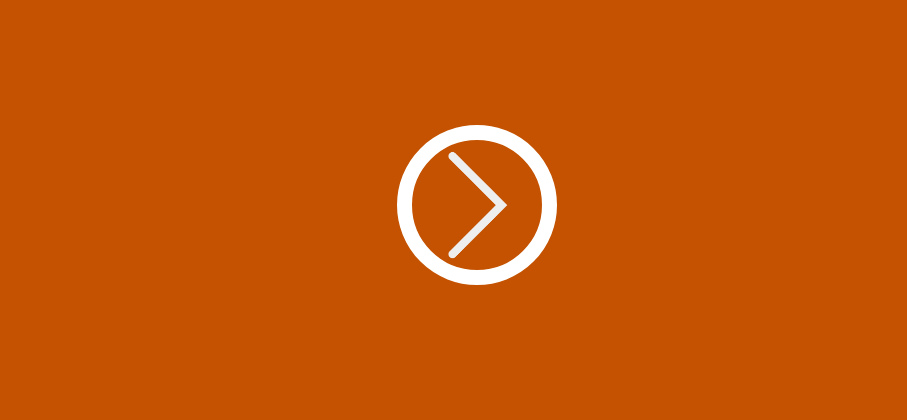
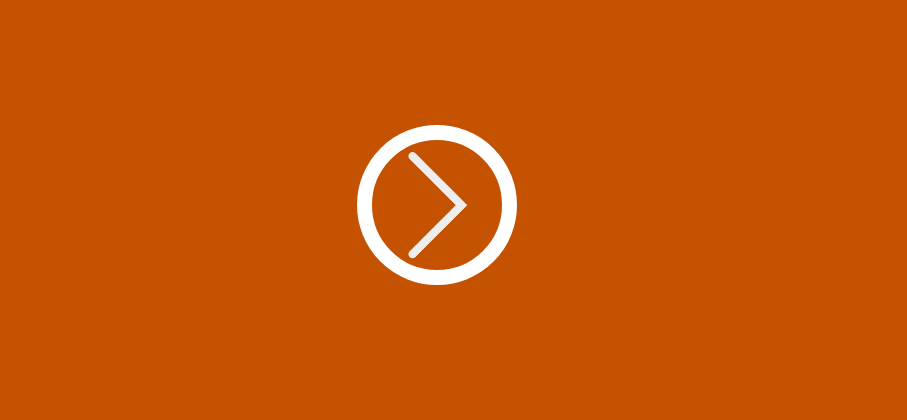
Before and after one commit to thymus-zp/thymus-zp.github.io, a plain HTML site: page hangman/index.html in a window 1280 px wide. Shown: the part 380-800 px from the top of the page, without its empty margins (203-1110 px from the left). Drawn offline with nearby package versions, Linux system fonts and the light colour scheme.

Commit message:
Update style.css

```diff
--- a/hangman/css/style.css
+++ b/hangman/css/style.css
@@ -16,7 +16,9 @@ body{
 
 /*========== START ==========*/
 .start{
-	position: fixed;
+	position: absolute;
+	top: 0;
+	left: 0;
 	width: 100%;
 	height: 100vh;
 	z-index: 100;
```
